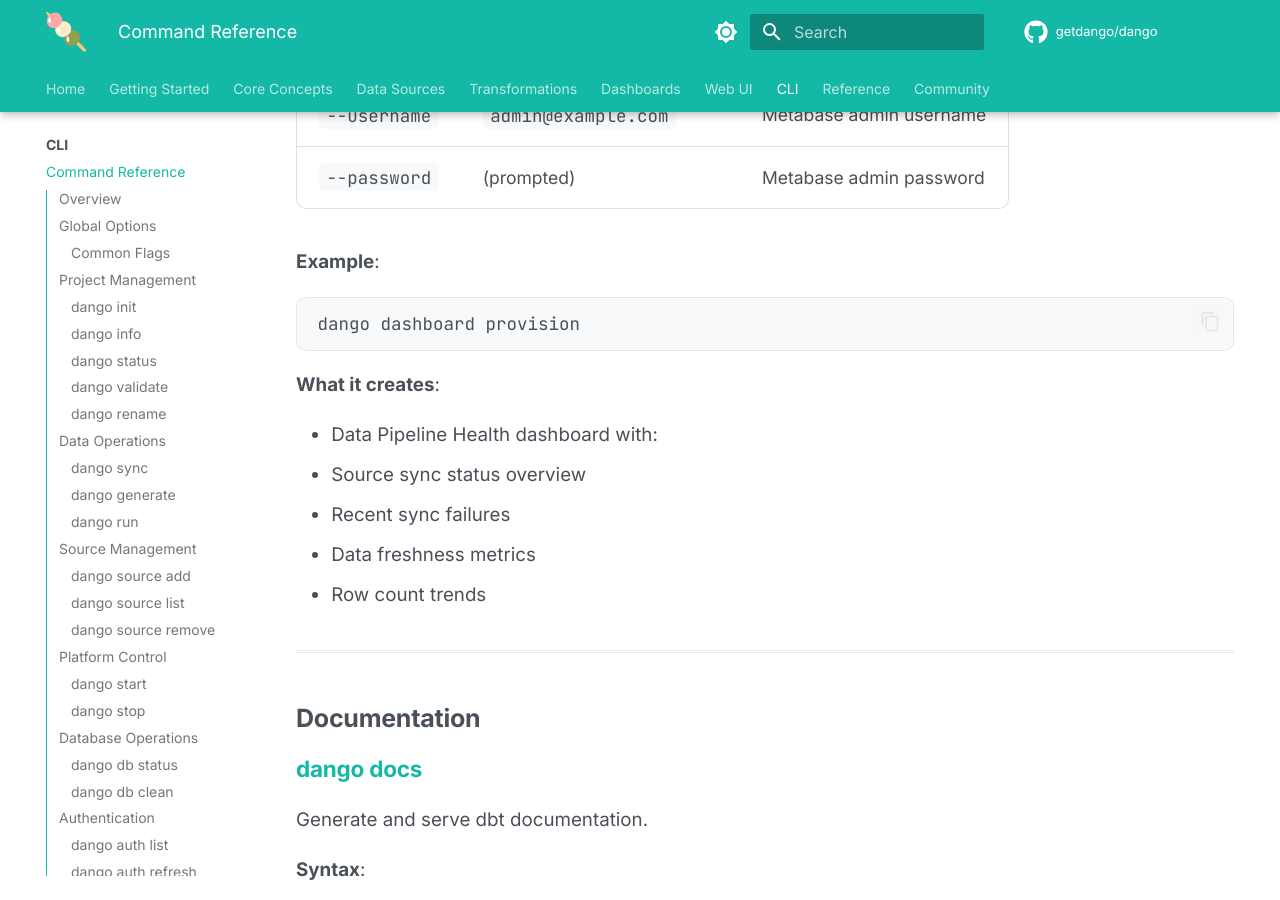
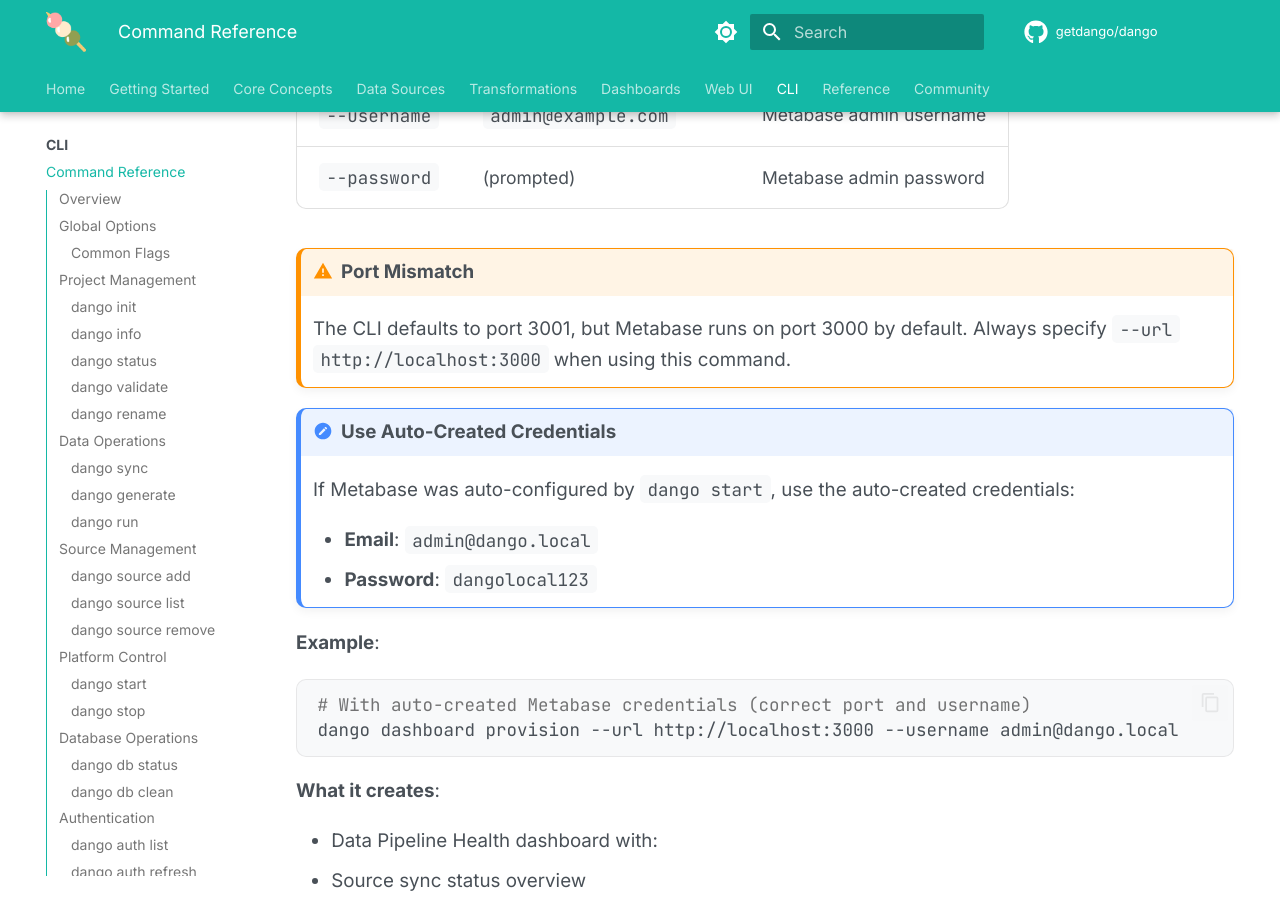
Before and after one commit to getdango/docs, an MkDocs documentation site: the page built from docs/cli/cli-reference.md, in a window 1280 px wide and 900 px high, scrolled down 37119 px. Built offline with MkDocs 1.6.1 and Material for MkDocs 9.7.7, drawn with Linux system fonts in a browser that asks for light colours; comment, search, counter and statistics services are not loaded; the version menu is left out.

Commit message:
Fix dashboard provision documentation with correct port and credentials
- Document port mismatch (CLI defaults to 3001, Metabase runs on 3000)
- Add note about using auto-created credentials (admin@dango.local)
- Update example with correct port and username

🤖 Generated with [Claude Code](https://claude.com/claude-code)

Co-Authored-By: Claude Opus 4.5 <noreply@anthropic.com>

````diff
--- a/docs/cli/cli-reference.md
+++ b/docs/cli/cli-reference.md
@@ -1390,10 +1390,21 @@ dango dashboard provision [OPTIONS]
 | `--username` | `admin@example.com` | Metabase admin username |
 | `--password` | (prompted) | Metabase admin password |
 
+!!! warning "Port Mismatch"
+    The CLI defaults to port 3001, but Metabase runs on port 3000 by default.
+    Always specify `--url http://localhost:3000` when using this command.
+
+!!! note "Use Auto-Created Credentials"
+    If Metabase was auto-configured by `dango start`, use the auto-created credentials:
+
+    - **Email**: `admin@dango.local`
+    - **Password**: `dangolocal123`
+
 **Example**:
 
 ```bash
-dango dashboard provision
+# With auto-created Metabase credentials (correct port and username)
+dango dashboard provision --url http://localhost:3000 --username admin@dango.local
 ```
 
 **What it creates**:
````
